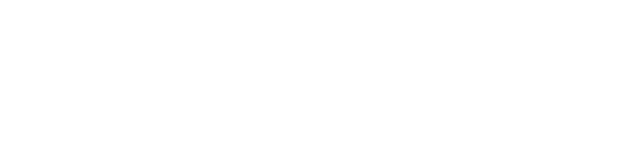
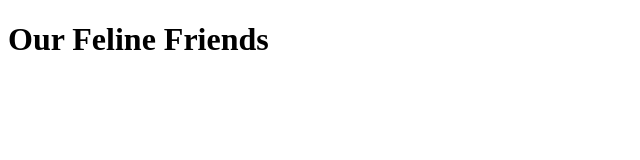
Before and after one commit to miguel-ardila/GitHub-Universe-Cloud-Skills-Challenge, a plain HTML site: page Cats/index.html in a window 1280 px wide. Shown: the whole page, without its empty margins (0-640 px from the left). Drawn offline with Linux system fonts and the light colour scheme.

Commit message:
Add a heading to index.html

```diff
--- a/Cats/index.html
+++ b/Cats/index.html
@@ -6,6 +6,7 @@
     <title>Document</title>
 </head>
 <body>
+    <h1>Our Feline Friends</h1>
 
 </body>
 </html>
```
